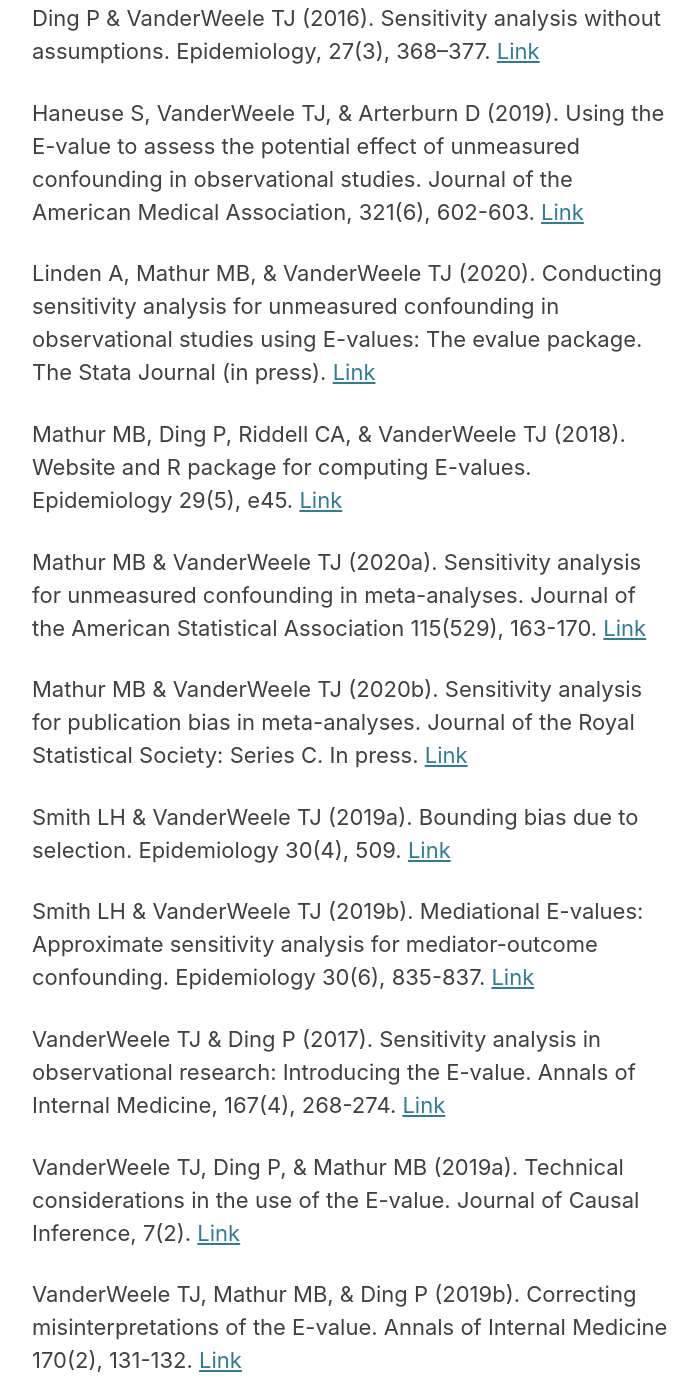
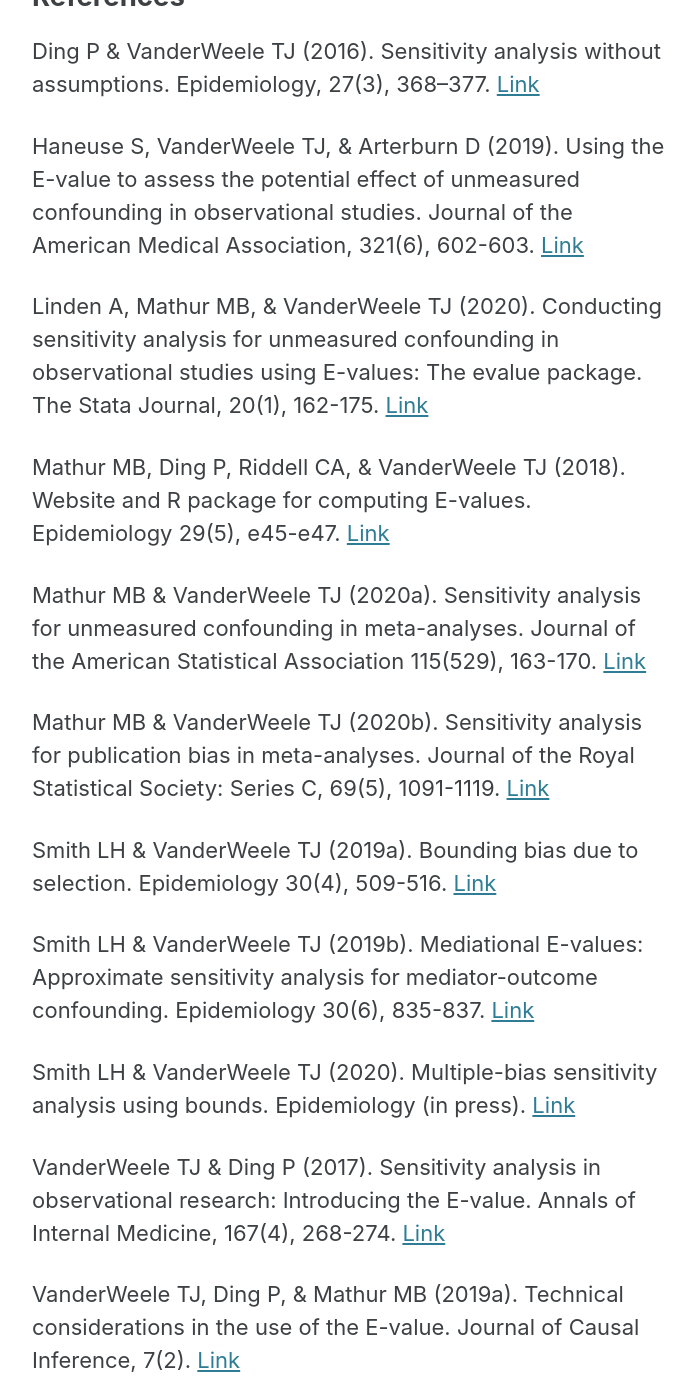
Before and after one commit to mayamathur/evalue_website, a Jekyll site: the page built from resources/index.md, in a window 1280 px wide and 1400 px high, scrolled down 1758 px. Shown: the whole window, without its empty margins (290-988 px from the left). Built offline with Jekyll 4.4.1, drawn with Linux system fonts in a browser that asks for light colours; cached includes are drawn as plain includes; some of the changed text lies outside the part shown.

```diff
--- a/resources/index.md
+++ b/resources/index.md
@@ -66,11 +67,11 @@ studies. Journal of the American Medical Association, 321(6), 602-603.
 
 Linden A, Mathur MB, & VanderWeele TJ (2020). Conducting sensitivity
 analysis for unmeasured confounding in observational studies using
-E-values: The evalue package. The Stata Journal (in press).
+E-values: The evalue package. The Stata Journal, 20(1), 162-175.
 [Link](https://journals.sagepub.com/doi/abs/10.1177/1536867X20909696)
 
 Mathur MB, Ding P, Riddell CA, & VanderWeele TJ (2018). Website and R
-package for computing E-values. Epidemiology 29(5), e45.
+package for computing E-values. Epidemiology 29(5), e45-e47.
 [Link](https://www.ncbi.nlm.nih.gov/pmc/articles/PMC6066405/)
 
 Mathur MB & VanderWeele TJ (2020a). Sensitivity analysis for unmeasured
@@ -80,16 +81,21 @@ Association 115(529), 163-170.
 
 Mathur MB & VanderWeele TJ (2020b). Sensitivity analysis for publication
 bias in meta-analyses. Journal of the Royal Statistical Society: Series
-C. In press. [Link](https://osf.io/s9dp6/)
+C, 69(5), 1091-1119.
+[Link](https://rss.onlinelibrary.wiley.com/doi/10.1111/rssc.12440)
 
 Smith LH & VanderWeele TJ (2019a). Bounding bias due to selection.
-Epidemiology 30(4), 509.
+Epidemiology 30(4), 509-516.
 [Link](https://www.ncbi.nlm.nih.gov/pmc/articles/PMC6553568/)
 
 Smith LH & VanderWeele TJ (2019b). Mediational E-values: Approximate
 sensitivity analysis for mediator-outcome confounding. Epidemiology
 30(6), 835-837.
 [Link](https://journals.lww.com/epidem/Fulltext/2019/11000/Mediational_E_values__Approximate_Sensitivity.9.aspx)
+
+Smith LH & VanderWeele TJ (2020). Multiple-bias sensitivity analysis
+using bounds. Epidemiology (in press).
+[Link](https://arxiv.org/abs/2005.02908)
 
 VanderWeele TJ & Ding P (2017). Sensitivity analysis in observational
 research: Introducing the E-value. Annals of Internal Medicine, 167(4),
@@ -109,3 +115,8 @@ VanderWeele TJ & Li Y (2019). Simple sensitivity analysis for
 differential measurement error. American Journal of Epidemiology,
 188(10), 1823-1829.
 [Link](https://academic.oup.com/aje/article/188/10/1823/5506602?casa_token=5ZyiVJp9_5UAAAAA:40rpOH1mRz0IDeRJ35atRRk9x6MJgIHMNOxLCcsnfouzN3qWXrght0XVWNIHQcRwWP1Bhgl8vY9B)
+
+VanderWeele, TJ & Mathur MB. (2020). Commentary: developing
+best-practice guidelines for the reporting of E-values. International
+Journal of Epidemiology, 49(5), 1495-1497.
+[Link](https://academic.oup.com/ije/article/49/5/1495/5879832)
```
Also changed, not shown: other parts of resources/index.md (+4 -3 lines), README.md.
